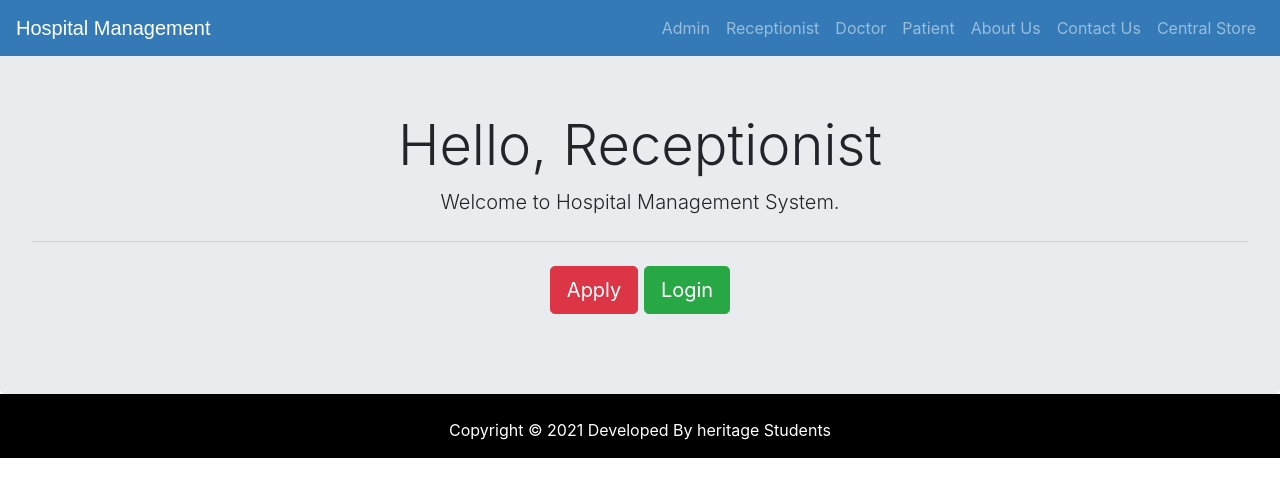
After one commit to Ashsakshi19/hospitalManagementDjango, a Django app: page /receptionclick in a window 1280 px wide. The commit adds this page. Shown: the top 497 px of the page. Run offline with Django 3.2, Linux system fonts and the light colour scheme; some libraries are stand-ins or nearby versions.

Commit message:
add path for recep & created reception login page

```diff
--- a/hospital/views.py
+++ b/hospital/views.py
@@ -28,6 +28,11 @@ def doctorclick_view(request):
         return HttpResponseRedirect('afterlogin')
     return render(request,'hospital/doctorclick.html')
 
+#for showing signup/login button for reception(by arjya)
+def receptionclick_view(request):
+    if request.user.is_authenticated:
+        return HttpResponseRedirect('afterlogin')
+    return render(request, 'hospital/receptionclick.html')
 
 #for showing signup/login button for patient(by sumit)
 def patientclick_view(request):
--- a/hospitalmanagement/urls.py
+++ b/hospitalmanagement/urls.py
@@ -18,6 +18,7 @@ urlpatterns = [
     path('adminclick', views.adminclick_view),
     path('doctorclick', views.doctorclick_view),
     path('patientclick', views.patientclick_view),
+    path('receptionclick',views.receptionclick_view),
 
     path('adminsignup', views.admin_signup_view),
     path('doctorsignup', views.doctor_signup_view,name='doctorsignup'),
--- a/templates/hospital/navbar.html
+++ b/templates/hospital/navbar.html
@@ -45,6 +45,7 @@
 
         <div class="navbar-nav">
           <a href="/adminclick" class="nav-item nav-link">Admin</a>
+          <a href="/receptionclick" class="nav-item nav-link">Receptionist</a>
           <a href="/doctorclick" class="nav-item nav-link">Doctor</a>
           <a href="/patientclick" class="nav-item nav-link">Patient</a>
           <a href="/aboutus" class="nav-item nav-link">About Us</a>
--- /dev/null
+++ b/templates/hospital/receptionclick.html
@@ -0,0 +1,20 @@
+{% extends 'hospital/homebase.html' %}
+
+
+{% block content %}
+
+<br>
+<br>
+
+<div class="jumbotron" style="margin-bottom:0px;">
+  <h1 class="display-4" style="text-align:center;">Hello, Receptionist</h1>
+  <p class="lead">Welcome to Hospital Management System.</p>
+  <hr class="my-4">
+
+  <p class="lead">
+    <a class="btn btn-danger btn-lg" href="/receptionsignup" role="button">Apply</a>
+    <a class="btn btn-success btn-lg" href="/receptionlogin" role="button">Login</a>
+  </p>
+</div>
+
+{% endblock content %}
```
